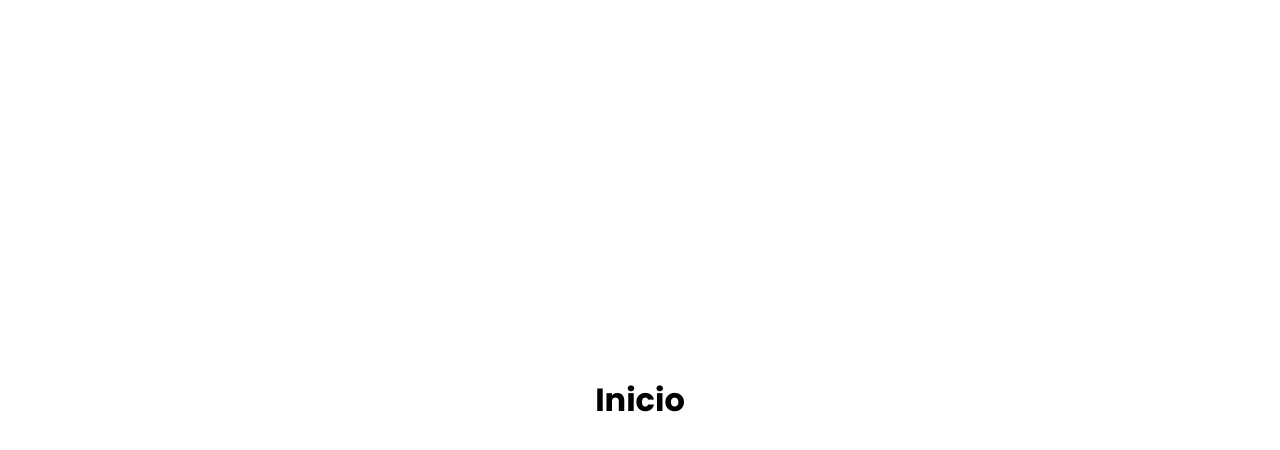
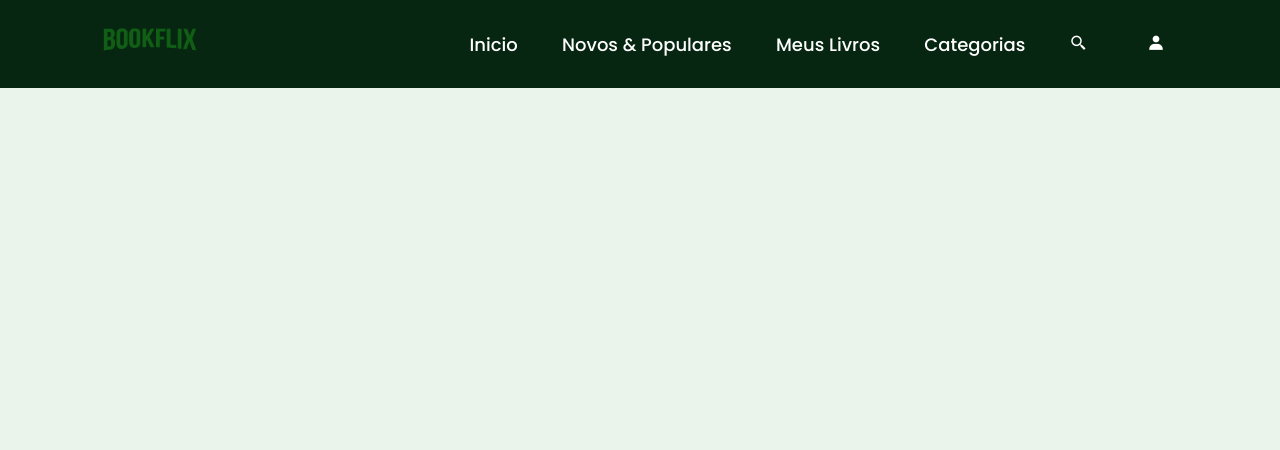
Before and after one commit to Pedrin20/Html-Site, a plain HTML site: page home.html in a window 1280 px wide. Drawn offline with nearby package versions, Linux system fonts and the light colour scheme.

Commit message:
fiz o header e separei o css
o css da home vai ficar separado por enquanto... (NÃO É UMA BOA PRATICA!)

Signed-off-by: Giorgio Rafael Ataide Guimarães <131801417+GiorgioRafael@users.noreply.github.com>

```diff
--- a/home.html
+++ b/home.html
@@ -1,12 +1,33 @@
 <!DOCTYPE html>
-<html lang="en">
+<html lang="pt-br">
 <head>
     <meta charset="UTF-8">
     <meta name="viewport" content="width=device-width, initial-scale=1.0">
-    <title>Home Book</title>
-    <link rel="stylesheet" href="style.css">
+    <title>Bookflix</title>
+    <link rel="stylesheet" href="styleHome.css">
+    <link href='https://unpkg.com/boxicons@2.1.4/css/boxicons.min.css' rel='stylesheet'>
 </head>
 <body>
-    <h1>Inicio</h1>
+
+    <header class="header">
+        <a href="home.html" class="logo" alt="Bookflix"><img  class="bookflix" src="img/Bookflix.png" alt=""></a>
+
+        <nav class="navbar">
+            <a href="#">Inicio</a>
+            <a href="#">Novos & Populares</a>
+            <a href="#">Meus Livros</a>
+            <a href="#">Categorias</a>
+            <a href=""><i class='bx bx-search-alt-2'></i></a>
+            <div class="dropdown">
+                <a class="icon-user"href=""><i class='bx bxs-user' ></i></a>
+                <div class="conteudo">
+                    <a href="#">Assinatura</a>
+                    <a href="#">Configurações</a>
+                    <a href="#">Sair</a>
+                </div>
+            </div>
+        </nav>
+    </header>
+
 </body>
 </html>
--- /dev/null
+++ b/styleHome.css
@@ -0,0 +1,85 @@
+@import url('https://fonts.googleapis.com/css2?family=Poppins:wght@300;400;500;600;700;800;900&display=swap');
+
+* {
+    margin: 0;
+    padding: 0;
+    box-sizing: border-box;
+    font-family: "Poppins", sans-serif;
+   /* COLOCA A FONTE NO SITE INTEIRO ALEM DE INCLUIR O PADDING E O BORDER NO TAMANHO DAS CAIXAS */
+}
+
+body {
+    min-height: 100vh;
+    background-color: #EAF4EB;
+}
+
+.header {
+    position: fixed;
+    top: 0;
+    left: 0;
+    width: 100%;
+    padding: 20px 100px;
+    background: #072612;
+    display: flex;
+    justify-content: space-between;
+    align-items: center;
+    z-index: 100;
+
+}
+.logo {
+    font-size: 32px;
+    color: #fff;
+    text-decoration: none;
+    font-weight: 700;
+}
+.navbar a {
+    position: relative;
+    font-size: 18px;
+    color: #fff;
+    font-weight: 500;
+    text-decoration: none;
+    margin-left: 40px;
+}
+
+.navbar  a::before{
+    content: '';
+    position: absolute;
+    top: 100%;
+    left: 0;
+    width: 0%;
+    height: 2px;
+    background: #fff;
+    transition: .2s;
+}
+.navbar  a:hover::before{
+    width: 100%;
+
+}
+
+.bookflix {
+    width: 100px;
+    height: 30px;
+}
+.dropdown {
+    display: inline-block;
+}
+
+.dropdown i {
+    cursor:pointer;
+}
+.dropdown a {
+    display: block;
+    color: white;
+    text-decoration: none;
+    padding: 10px 15px;
+}
+.dropdown .conteudo {
+    display: none;
+    background-color: black;
+    position: absolute;
+    min-width: 100px;
+    box-shadow: 2px 2px 5px black;
+}
+.dropdown:hover .conteudo{
+    display: block;
+}
```
